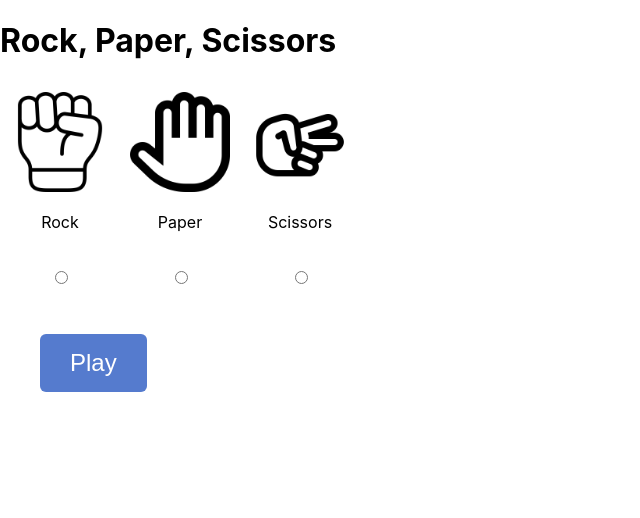
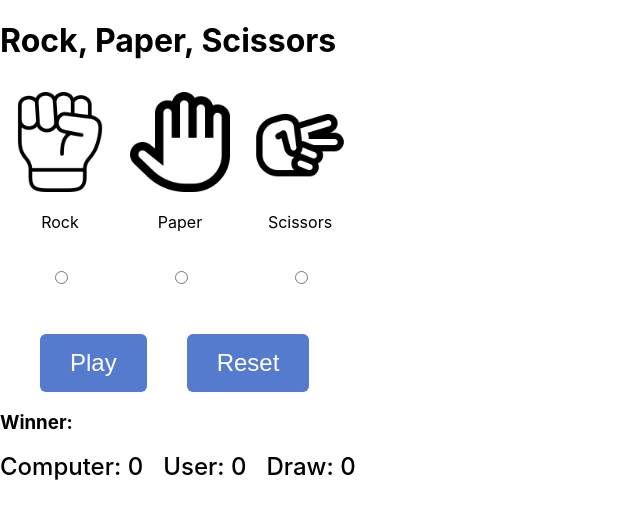
Before and after one commit to Muza21/react-assignments, a React (Create React App) app: page / in a window 1280 px wide. Shown: the top 518 px of the page, without its empty margins (0-640 px from the left). Built offline with nearby package versions, Linux system fonts and the light colour scheme.

Commit message:
feat: add play function to determine winner, count the results and display it

```diff
--- a/src/components/RockPaperScissors.jsx
+++ b/src/components/RockPaperScissors.jsx
@@ -1,30 +1,46 @@
-import { useState, useRef, useEffect } from "react";
+import { useState } from "react";
 import "./style.css";
 
 function RockPaperScissors() {
-  const [rock, setRock] = useState(false);
-  const [paper, setPaper] = useState(false);
-  const [scissors, setScissors] = useState(false);
-  const refRock = useRef(null);
-  const refPaper = useRef(null);
-  const refScissors = useRef(null);
+  const [choice, setChoice] = useState(false);
+  const [winner, setWinner] = useState("");
+  const [computerWinCount, setComputerWinCount] = useState(0);
+  const [userWinCount, setUserWinCount] = useState(0);
+  const [drawCount, setDrawCount] = useState(0);
+  const compChoice = ["rock", "paper", "scissors"];
 
   const play = () => {
-    const compChoice = Math.random();
-    if (compChoice < 0.33) {
-      setRock(true);
-      setPaper(false);
-      setScissors(false);
-    } else if (compChoice > 0.33 && compChoice < 0.66) {
-      setRock(false);
-      setPaper(true);
-      setScissors(false);
+    const index = Math.floor(Math.random() * 3);
+    if (!choice) {
+      return;
+    }
+
+    if (compChoice[index] === choice) {
+      setWinner("Draw");
+      setDrawCount((prevValue) => prevValue + 1);
+    } else if (
+      (compChoice[index] === "rock" && choice === "paper") ||
+      (compChoice[index] === "paper" && choice === "scissors") ||
+      (compChoice[index] === "scissors" && choice === "rock")
+    ) {
+      setWinner("User");
+      setUserWinCount((prevValue) => prevValue + 1);
     } else {
-      setRock(false);
-      setPaper(false);
-      setScissors(true);
+      setWinner("Computer");
+      setComputerWinCount((prevValue) => prevValue + 1);
     }
-    console.log(rock, paper, scissors, compChoice);
+  };
+
+  const reset = () => {
+    setChoice("");
+    setWinner("");
+    setDrawCount(0);
+    setUserWinCount(0);
+    setComputerWinCount(0);
+  };
+
+  const handleChange = (e) => {
+    setChoice(e.target.value);
   };
 
   return (
@@ -37,10 +53,11 @@ function RockPaperScissors() {
           </label>
           <input
             type="radio"
-            ref={refRock}
             name="rock-paper-scissors"
             value="rock"
             id="rock"
+            checked={choice === "rock"}
+            onChange={handleChange}
           />
         </div>
         <div className="input_container">
@@ -50,10 +67,11 @@ function RockPaperScissors() {
           </label>
           <input
             type="radio"
-            ref={refPaper}
             name="rock-paper-scissors"
             value="paper"
             id="paper"
+            checked={choice === "paper"}
+            onChange={handleChange}
           />
         </div>
         <div className="input_container">
@@ -68,16 +86,24 @@ function RockPaperScissors() {
           </label>
           <input
             type="radio"
-            ref={refScissors}
             name="rock-paper-scissors"
             value="scissors"
             id="scissors"
+            checked={choice === "scissors"}
+            onChange={handleChange}
           />
         </div>
       </div>
       <button className="button" onClick={play}>
         Play
       </button>
+      <button className="button" onClick={reset}>
+        Reset
+      </button>
+      <h3>Winner: {winner ?? ""}</h3>
+      <span>Computer: {computerWinCount}</span>
+      <span>User: {userWinCount}</span>
+      <span>Draw: {drawCount}</span>
     </>
   );
 }
--- a/src/components/style.css
+++ b/src/components/style.css
@@ -13,11 +13,13 @@
   text-align: center;
   padding: 10px;
   border-radius: 6px;
+}
+.input_container label {
   cursor: pointer;
 }
 
-.input_container:hover {
-  background-color: #c2c2c2;
+.input_container label:hover {
+  background-color: #557bce;
 }
 
 .button {
@@ -39,3 +41,9 @@
 .input_container label p::first-letter {
   text-transform: uppercase;
 }
+
+span {
+  font-size: 24px;
+  margin-right: 20px;
+  font-weight: 500;
+}
```
